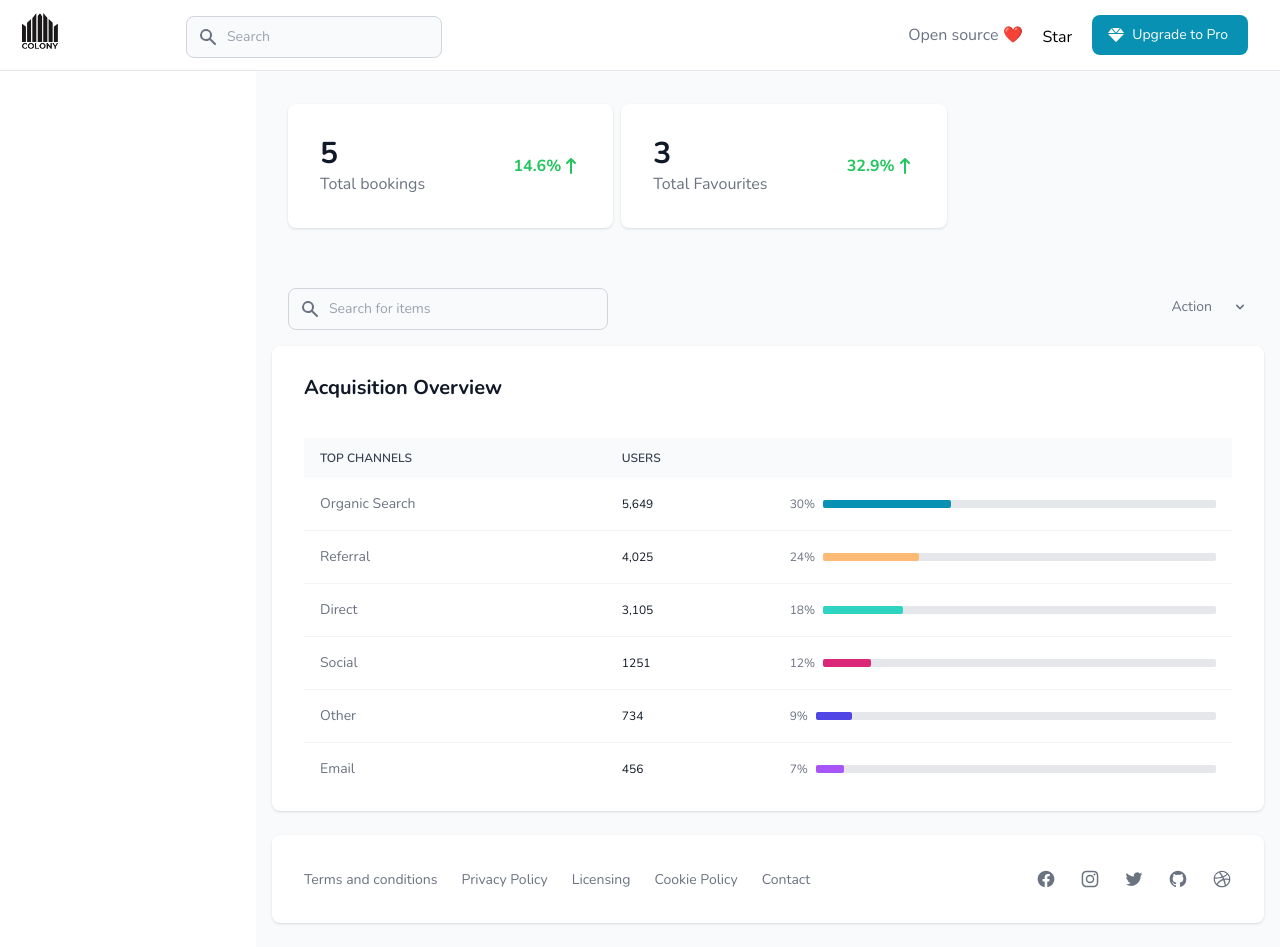
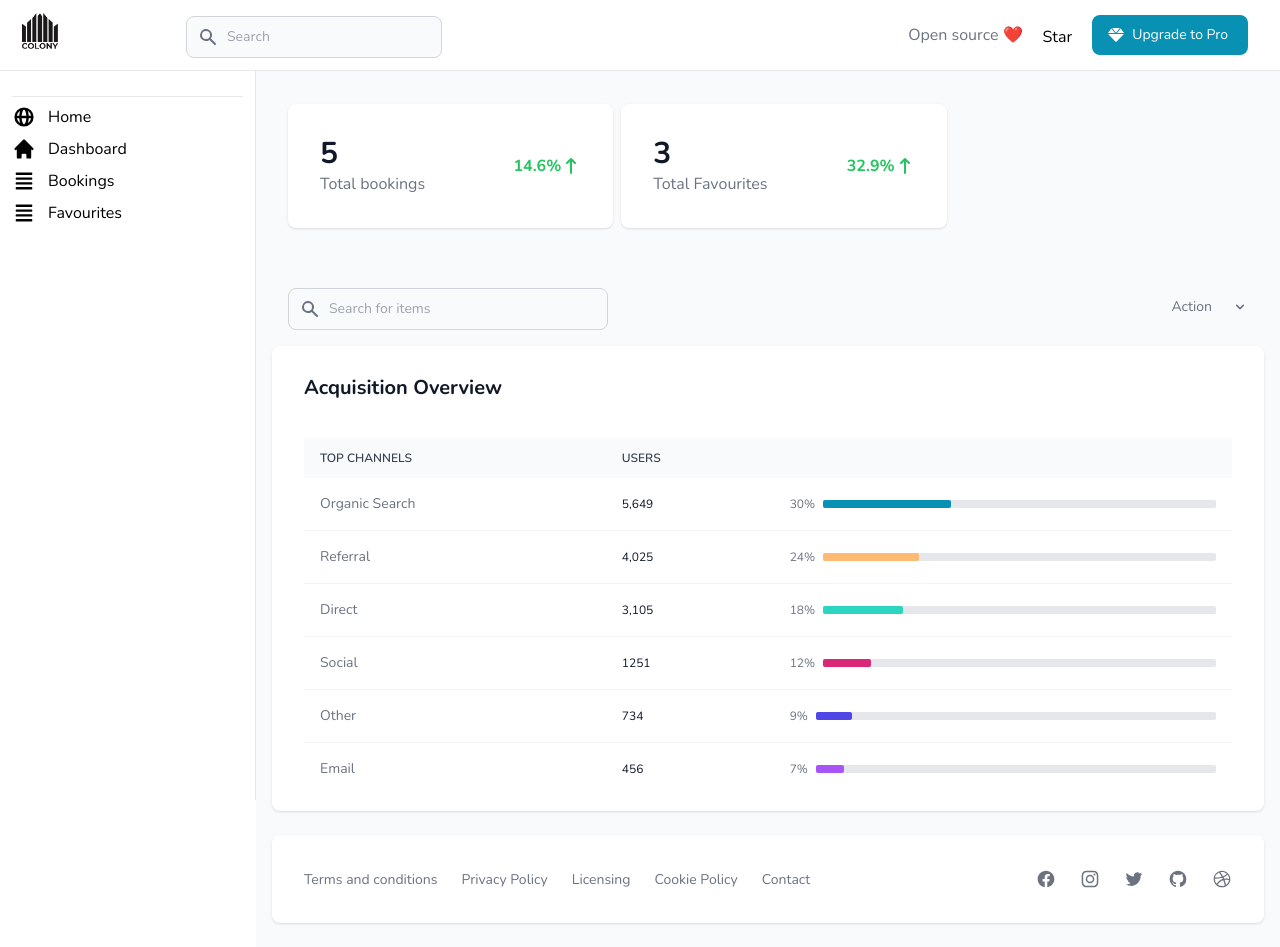
Before and after one commit to HiveTech22/Hive-Colony, a Next.js app: page /dashboard in a window 1280 px wide. Built offline with nearby package versions, Linux system fonts and the light colour scheme; no server answers; what @badrap/bar-of-progress would draw is missing.

Commit message:
fixed dashboard nav

```diff
--- a/components/Layouts/AppNavigation.js
+++ b/components/Layouts/AppNavigation.js
@@ -7,7 +7,7 @@ import { GlobeAltIcon, HomeIcon, ViewListIcon } from "@heroicons/react/solid";
 
 const AppNavigation = ({user}) => {
 
-    const [open, setOpen] = useState(false);
+    const [open, setOpen] = useState(true);
 
     const sideBarHandler = () => {
         setOpen(open = !open)
--- a/components/Layouts/Navigation.js
+++ b/components/Layouts/Navigation.js
@@ -102,7 +102,7 @@ const Navigation = ({ user }) => {
                     {/* Settings Dropdown */}
                     <div className="hidden sm:flex sm:items-center sm:ml-6">
                         {user ?
-                            <div className="flex justify-center items-center gap-6">
+                            <div className="flex justify-center items-center gap-6 z-40">
                                 <Dropdown
                                     align="right"
                                     width="48"
```
